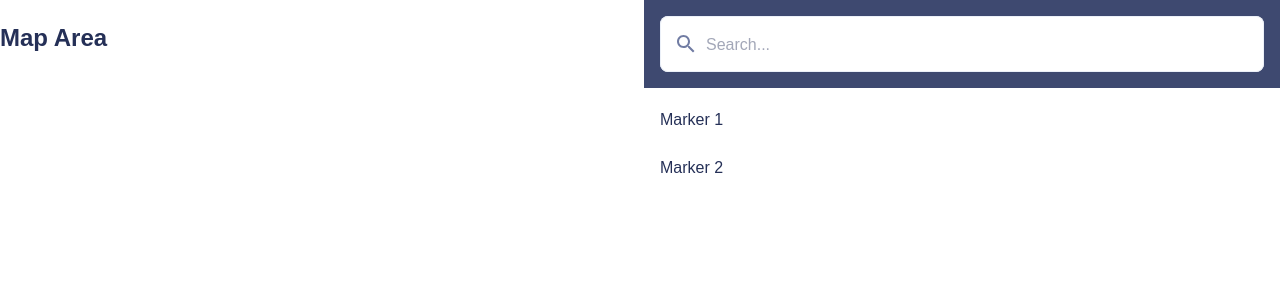
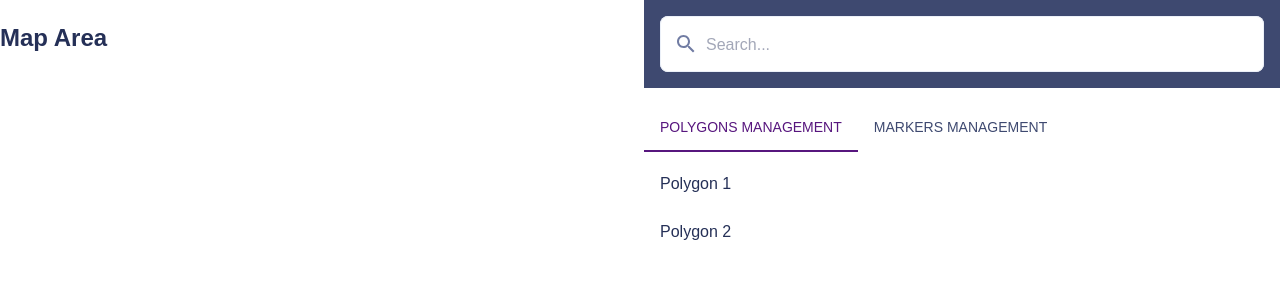
Before and after one commit to nikolatrajkovicITS/GeoFusion, a React (Vite) app: page / in a window 1280 px wide. Shown: the top 300 px of the page. Built offline with nearby package versions, Linux system fonts and the light colour scheme.

Commit message:
feat: implement tabs

```diff
--- /dev/null
+++ b/src/components/molecules/Tabs.jsx
@@ -0,0 +1,24 @@
+import { Tabs as MuiTabs, Tab } from '@mui/material';
+import useAppState from '@/hooks/useAppState';
+import { POLYGON, MARKER } from '@/constants';
+
+const Tabs = () => {
+  const { selectedTab, setSelectedTab } = useAppState();
+
+  const handleTabChange = (event, newValue) => {
+    setSelectedTab(newValue);
+  };
+
+  return (
+    <MuiTabs
+      value={selectedTab}
+      onChange={handleTabChange}
+      aria-label="management tabs"
+    >
+      <Tab label="Polygons management" value={POLYGON} />
+      <Tab label="Markers management" value={MARKER} />
+    </MuiTabs>
+  );
+};
+
+export default Tabs;
--- a/src/components/organisms/TableSearch.jsx
+++ b/src/components/organisms/TableSearch.jsx
@@ -1,44 +1,51 @@
 import React, { useMemo, useCallback } from 'react';
-import { List, ListItem, ListItemText, Box } from '@mui/material';
+import { Box, List, ListItem, ListItemText } from '@mui/material';
 import Search from '@/components/molecules/Search';
+import Tabs from '@/components/molecules/Tabs';
 import useAppState from '@/hooks/useAppState';
 import { POLYGON } from '@/constants';
 
 const TableSearch = () => {
-  const { polygons, markers, editingMode, setSelectedItem, searchTerm } =
+  const { polygons, markers, selectedTab, setSelectedItem, searchTerm } =
     useAppState();
 
-  const dataToSearch = useMemo(() => {
-    return editingMode === POLYGON ? polygons : markers;
-  }, [editingMode, polygons, markers]);
+  const filteredResults = useMemo(() => {
+    return selectedTab === POLYGON ? polygons : markers;
+  }, [selectedTab, polygons, markers]);
 
-  const filteredResults = useMemo(() => {
-    return dataToSearch.filter(item =>
-      item.name.toLowerCase().includes(searchTerm.toLowerCase())
-    );
-  }, [dataToSearch, searchTerm]);
-
-  const handleSelectItem = useCallback(
+  const handleItemClick = useCallback(
     item => {
       setSelectedItem(item);
     },
     [setSelectedItem]
   );
 
+  const displayedItems = useMemo(() => {
+    return filteredResults
+      .filter(item =>
+        item.name.toLowerCase().includes(searchTerm.toLowerCase())
+      )
+      .map(item => (
+        <ListItem key={item.id} onClick={() => handleItemClick(item)}>
+          <ListItemText primary={item.name} />
+        </ListItem>
+      ));
+  }, [filteredResults, searchTerm, handleItemClick]);
+
   return (
-    <Box>
-      <Box sx={{ bgcolor: 'secondary.main' }} p={2}>
+    <>
+      <Box sx={{ bgcolor: 'secondary.main' }} p={2} mb={2}>
         <Search />
       </Box>
-      <List>
-        {filteredResults.map(item => (
-          <ListItem key={item.id} onClick={() => handleSelectItem(item)}>
-            <ListItemText primary={item.name} />
-          </ListItem>
-        ))}
-      </List>
-    </Box>
+
+      <Box>
+        <Tabs />
+        {/* buttons */}
+      </Box>
+      {/* table */}
+      <List>{displayedItems}</List>
+    </>
   );
 };
 
-export default TableSearch;
+export default React.memo(TableSearch);
--- a/src/context/AppReducer.jsx
+++ b/src/context/AppReducer.jsx
@@ -1,4 +1,5 @@
 import { ActionTypes } from '@/context/actionTypes';
+import { POLYGON } from '@/constants';
 
 export const initialState = {
   polygons: [
@@ -33,14 +34,12 @@ export const initialState = {
       coordinate: { lat: 51.507351, lng: -0.127758 },
     },
   ],
-  editingMode: {
-    mode: 'polygon',
-  },
   selectedItem: {
-    type: 'polygon',
+    type: POLYGON,
     id: null,
   },
   searchTerm: '',
+  selectedTab: POLYGON,
 };
 
 export const AppReducer = (state, action) => {
@@ -73,12 +72,12 @@ export const AppReducer = (state, action) => {
         ...state,
         markers: state.markers.filter(marker => marker.id !== action.payload),
       };
-    case ActionTypes.SET_EDITING_MODE:
-      return { ...state, editingMode: { mode: action.payload } };
     case ActionTypes.SET_SELECTED_ITEM:
       return { ...state, selectedItem: action.payload };
     case ActionTypes.SET_SEARCH_TERM:
       return { ...state, searchTerm: action.payload };
+    case ActionTypes.SET_SELECTED_TAB:
+      return { ...state, selectedTab: action.payload };
 
     default:
       return state;
--- a/src/context/actionTypes.js
+++ b/src/context/actionTypes.js
@@ -5,6 +5,7 @@ export const ActionTypes = {
   ADD_MARKER: 'ADD_MARKER',
   UPDATE_MARKER: 'UPDATE_MARKER',
   DELETE_MARKER: 'DELETE_MARKER',
-  SET_EDITING_MODE: 'SET_EDITING_MODE',
   SET_SELECTED_ITEM: 'SET_SELECTED_ITEM',
+  SET_SEARCH_TERM: 'SET_SEARCH_TERM',
+  SET_SELECTED_TAB: 'SET_SELECTED_TAB',
 };
--- a/src/hooks/useAppState.jsx
+++ b/src/hooks/useAppState.jsx
@@ -51,13 +51,6 @@ const useAppState = () => {
     [dispatch]
   );
 
-  const setEditingMode = useCallback(
-    mode => {
-      dispatch({ type: ActionTypes.SET_EDITING_MODE, payload: mode });
-    },
-    [dispatch]
-  );
-
   const setSelectedItem = useCallback(
     item => {
       dispatch({ type: ActionTypes.SET_SELECTED_ITEM, payload: item });
@@ -72,6 +65,13 @@ const useAppState = () => {
     [dispatch]
   );
 
+  const setSelectedTab = useCallback(
+    tab => {
+      dispatch({ type: ActionTypes.SET_SELECTED_TAB, payload: tab });
+    },
+    [dispatch]
+  );
+
   return {
     ...state,
     addPolygon,
@@ -80,9 +80,9 @@ const useAppState = () => {
     addMarker,
     updateMarker,
     deleteMarker,
-    setEditingMode,
     setSelectedItem,
     setSearchTerm,
+    setSelectedTab,
   };
 };
 
--- a/src/locales/en.js
+++ b/src/locales/en.js
@@ -8,5 +8,4 @@ export default {
   select: 'Select',
   selectedItem: 'Selected Item',
   type: 'Type',
-  id: 'ID',
 };
```
